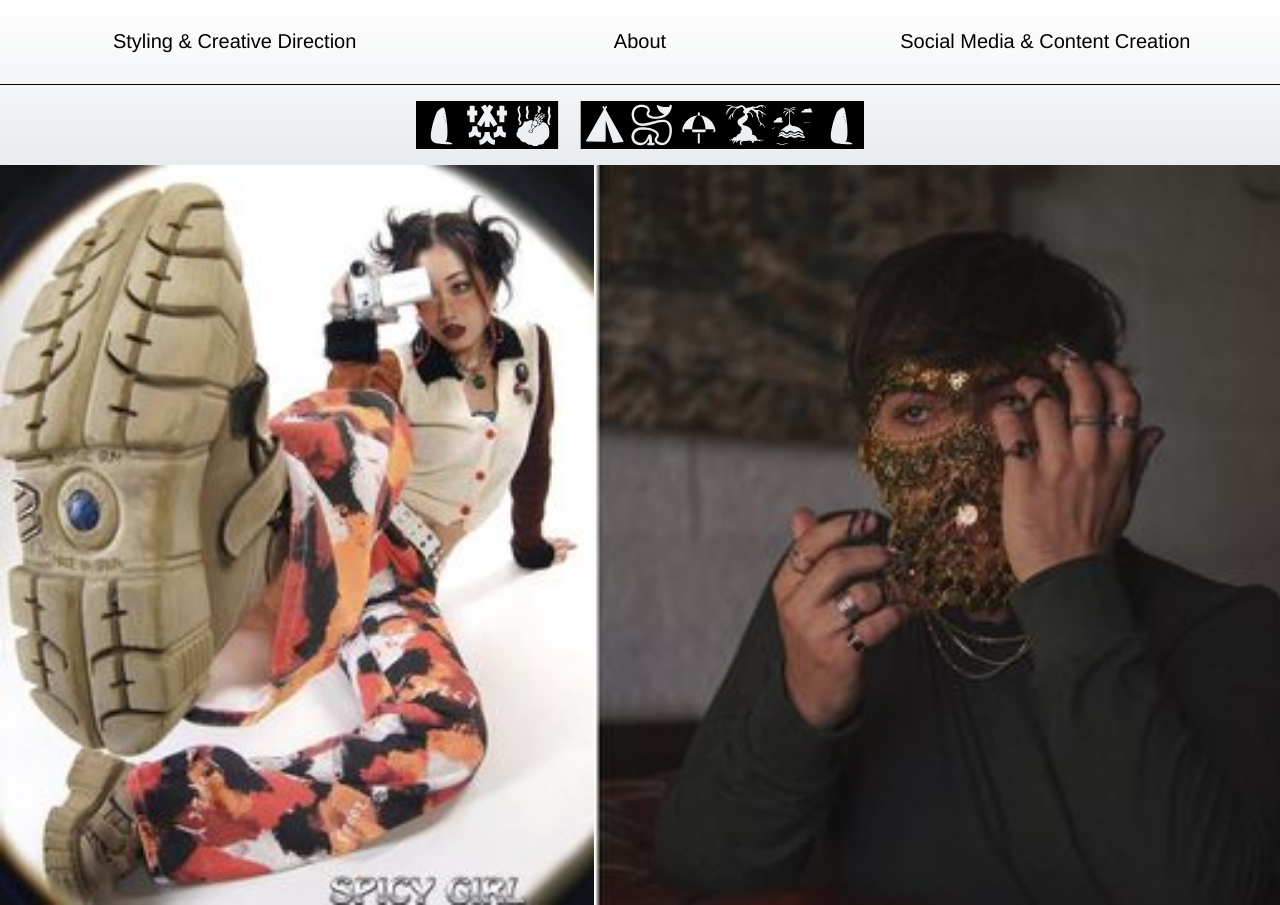
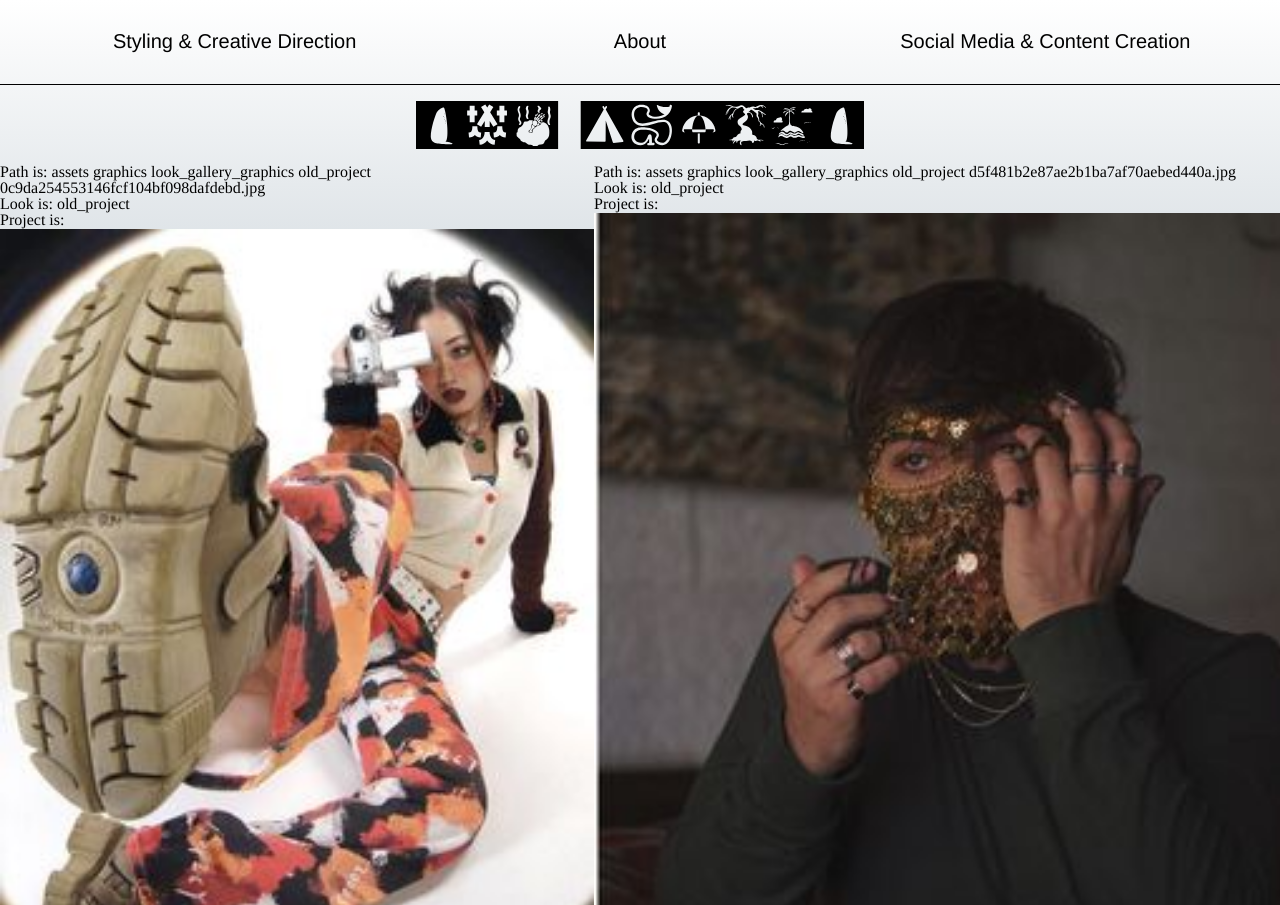
Before and after one commit to basharalidreesi/lab, a Jekyll site: the page built from _styling-and-creative-direction/old-project.markdown, in a window 1280 px wide. Built offline with Jekyll 4.4.1, drawn with Linux system fonts in a browser that asks for light colours.

Commit message:
Update gallery.html

```diff
--- a/_layouts/gallery.html
+++ b/_layouts/gallery.html
@@ -10,6 +10,9 @@ layout: default
 		{% assign project = page.url | replace: "/", " " | replace: "-", "_" | remove: "styling_and_creative_direction" | remove: ".html" | remove: look | remove: " " | append: " " %}
 		{% if path contains project and path contains look %}
 			<figure class="look_gallery_wrapper-look_gallery_graphic_card">
+				<p>Path is: {{ path }}</p>
+				<p>Look is: {{ look }}</p>
+				<p>Project is: {{ project }}</p>
 				<img class="look_gallery_graphic_card-look_gallery_graphic_card_graphic" src="{{ myimage.path }}">
 			</figure>
 		{% endif %}
```
